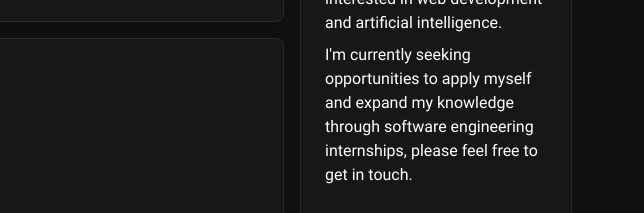
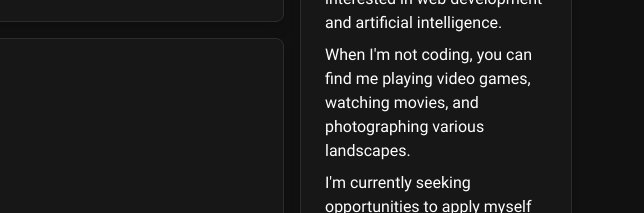
Before and after one commit to phoenixpereira/phoenixpereira.github.io, an Astro site: page / in a window 1280 px wide. Shown: the part 170-383 px from the top of the page, 636-1280 px from the left. Built offline with nearby package versions, Linux system fonts and the light colour scheme; Astro itself is replaced by a stand-in of ours.

Commit message:
feat: update AboutMe text

```diff
--- a/src/components/AboutMe.astro
+++ b/src/components/AboutMe.astro
@@ -10,6 +10,11 @@ import Card from './Card/index.astro'
 			<br />
 		</p>
 		<p>
+			When I'm not coding, you can find me playing video games, watching movies, and photographing
+			various landscapes.
+			<br />
+		</p>
+		<p>
 			I'm currently seeking opportunities to apply myself and expand my knowledge through software
 			engineering internships, please feel free to get in touch.
 			<br />
```
